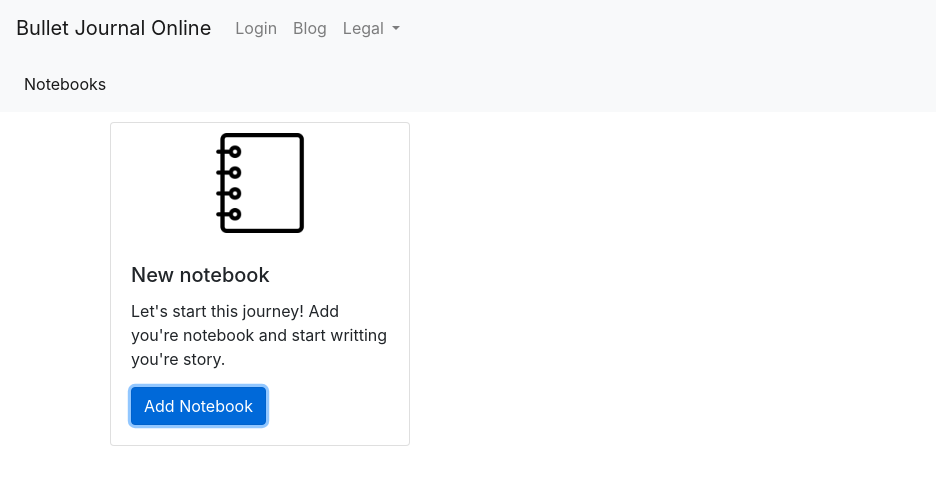
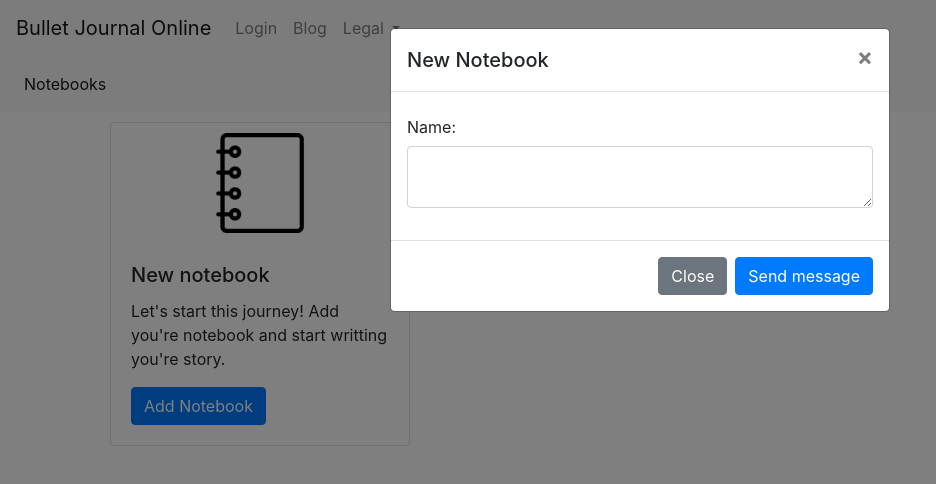
Before and after one commit to NinaRuiz/bullet-journal-online, a plain HTML site: page bullet-journal/index.html in a window 1280 px wide. Both pictures are taken after a click on the button "Add Notebook". Shown: the whole page, without its empty margins (0-936 px from the left). Drawn offline with nearby package versions, Linux system fonts and the light colour scheme.

Commit message:
Add New Notebook modal

```diff
--- a/bullet-journal/index-scripts.js
+++ b/bullet-journal/index-scripts.js
@@ -0,0 +1,6 @@
+$('#exampleModal').on('show.bs.modal', function (event) {
+    var button = $(event.relatedTarget); // Button that triggered the modal
+    var recipient = button.data('whatever'); // Extract info from data-* attributes
+    // If necessary, you could initiate an AJAX request here (and then do the updating in a callback).
+    // Update the modal's content. We'll use jQuery here, but you could use a data binding library or other methods instead.
+});
--- a/bullet-journal/index.html
+++ b/bullet-journal/index.html
@@ -60,7 +60,7 @@
                     <div class="card-body">
                         <h5 class="card-title">New notebook</h5>
                         <p class="card-text">Let's start this journey! Add you're notebook and start writting you're story.</p>
-                        <button id="add-notebook" class="btn btn-primary">Add Notebook</button>
+                        <button type="button" class="btn btn-primary" data-toggle="modal" data-target="#exampleModal">Add Notebook</button>
                     </div>
                 </div>
             </div>
@@ -74,6 +74,32 @@
     </div>
 </div>
 
+<!-- Add Notebook Modal -->
+<div class="modal fade" id="exampleModal" tabindex="-1" role="dialog" aria-labelledby="exampleModalLabel" aria-hidden="true">
+    <div class="modal-dialog" role="document">
+        <div class="modal-content">
+            <div class="modal-header">
+                <h5 class="modal-title" id="exampleModalLabel">New Notebook</h5>
+                <button type="button" class="close" data-dismiss="modal" aria-label="Close">
+                    <span aria-hidden="true">&times;</span>
+                </button>
+            </div>
+            <div class="modal-body">
+                <form>
+                    <div class="form-group">
+                        <label for="message-text" class="col-form-label">Name:</label>
+                        <textarea class="form-control" id="message-text"></textarea>
+                    </div>
+                </form>
+            </div>
+            <div class="modal-footer">
+                <button type="button" class="btn btn-secondary" data-dismiss="modal">Close</button>
+                <button type="button" class="btn btn-primary">Send message</button>
+            </div>
+        </div>
+    </div>
+</div>
+
 
 <!-- jQuery, Bootstrap-->
 <script src="https://code.jquery.com/jquery-3.4.1.min.js" integrity="sha256-CSXorXvZcTkaix6Yvo6HppcZGetbYMGWSFlBw8HfCJo=" crossorigin="anonymous"></script>
@@ -81,6 +107,7 @@
 <script src="https://stackpath.bootstrapcdn.com/bootstrap/4.4.1/js/bootstrap.min.js" integrity="sha384-wfSDF2E50Y2D1uUdj0O3uMBJnjuUD4Ih7YwaYd1iqfktj0Uod8GCExl3Og8ifwB6" crossorigin="anonymous"></script>
 
 <!-- scripts -->
+<script src="index-scripts.js"></script>
 
 </body>
 </html>
```
